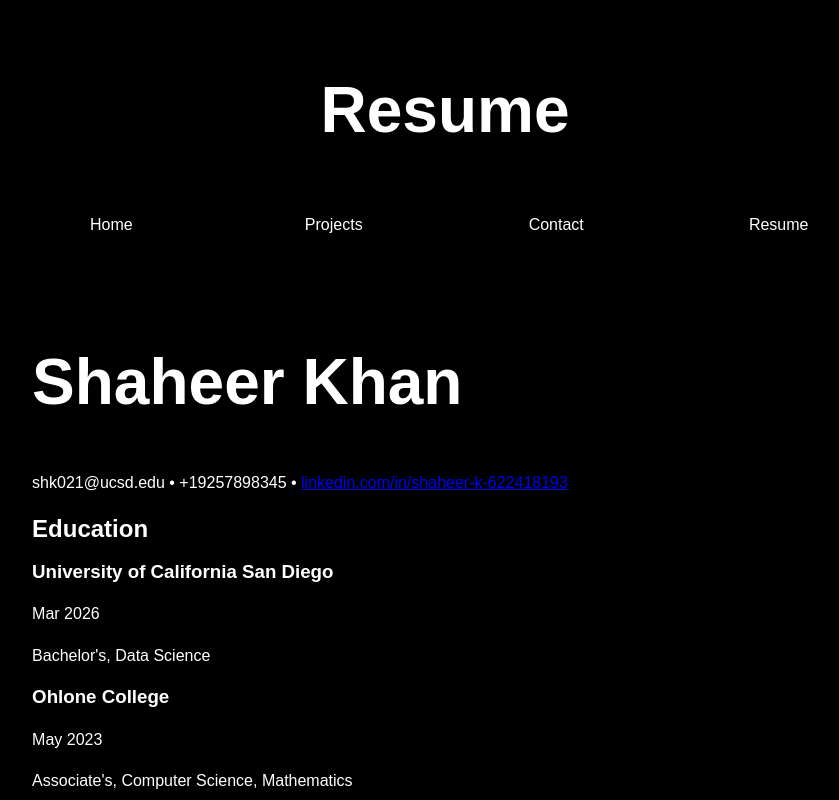
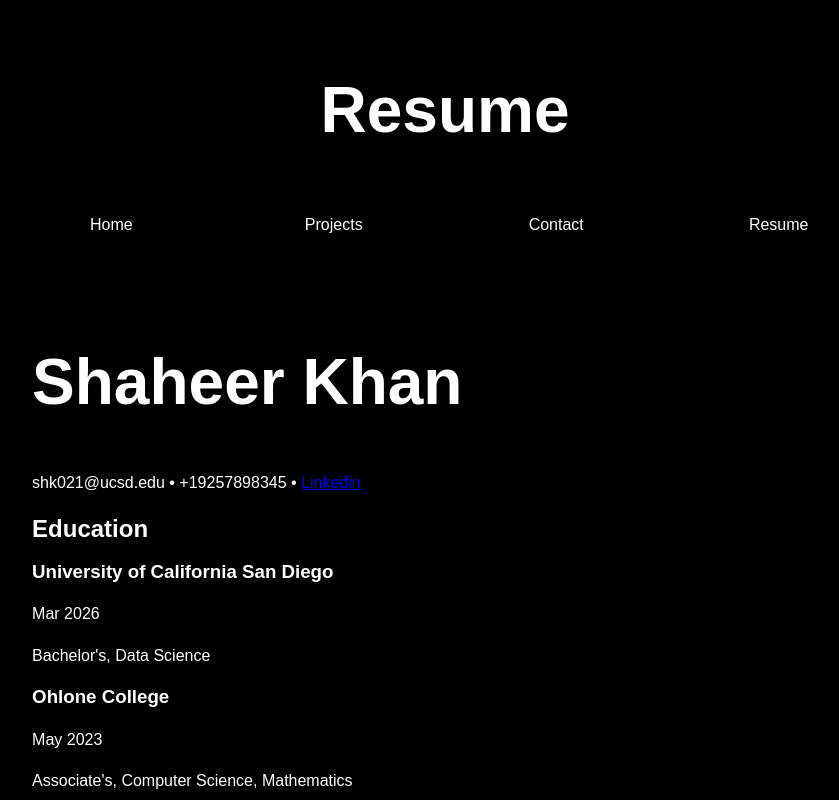
Before and after one commit to ShaheerAlamKhan/portfolio, a plain HTML site: page resume/index.html in a window 1280 px wide. Shown: the top 800 px of the page, without its empty margins (195-1034 px from the left). Drawn offline with Linux system fonts and the light colour scheme.

Commit message:
Update index.html

```diff
--- a/resume/index.html
+++ b/resume/index.html
@@ -22,7 +22,7 @@
             <div class="resume-header">
                 <h1>Shaheer Khan</h1>
                 <div class="contact-info">
-                    <p>shk021@ucsd.edu • +19257898345 • <a href="https://linkedin.com/in/shaheer-k-622418193">linkedin.com/in/shaheer-k-622418193</a></p>
+                    <p>shk021@ucsd.edu • +19257898345 • <a href="https://linkedin.com/in/shaheer-k-622418193">Linkedin</a></p>
                 </div>
             </div>
 
```
